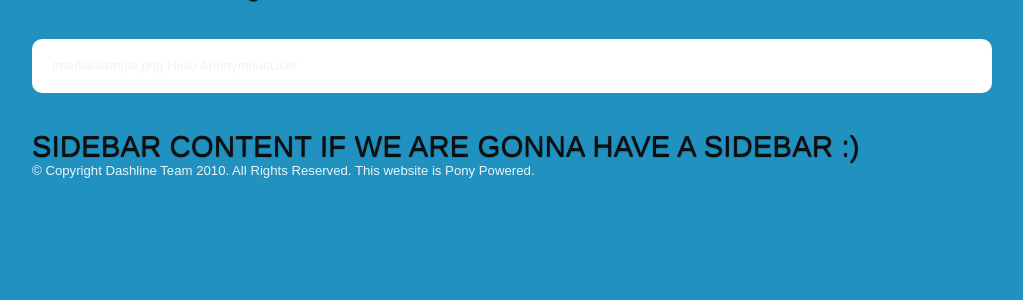
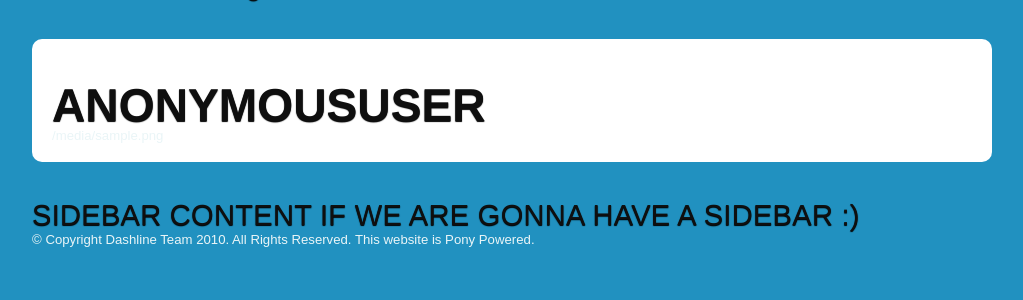
Before and after one commit to chronossc/dashline, a Django app: template dashline/templates/profiles/profile_detail.html in a window 1280 px wide. Shown: the part 96-396 px from the top of the page, without its empty margins (128-1151 px from the left). Run offline with Django 3.2, Linux system fonts and the light colour scheme; the template is opened without the code that fills it: most values are stand-ins (such as "Sample title", 1, 10 or a date in 2020); parts of the project's set-up code (start-up, migrations or seed data) failed here and were passed over; some libraries are stand-ins or nearby versions.

Commit message:
slightly change in view profile

```diff
--- a/dashline/templates/profiles/profile_detail.html
+++ b/dashline/templates/profiles/profile_detail.html
@@ -1,6 +1,6 @@
 {% extends "base.html" %}
 
 {% block content %}
+<h1>{{ user }}</h1>
 {{ profile.avatar|safe }}
-Hello {{ user }}
 {% endblock %}
```
